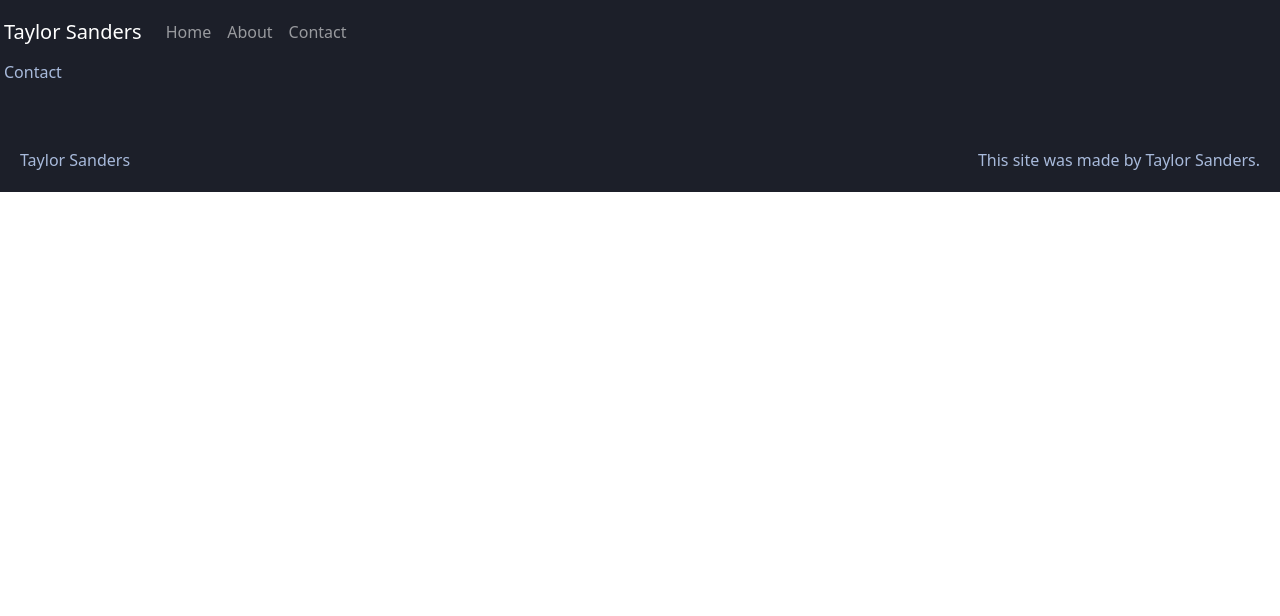
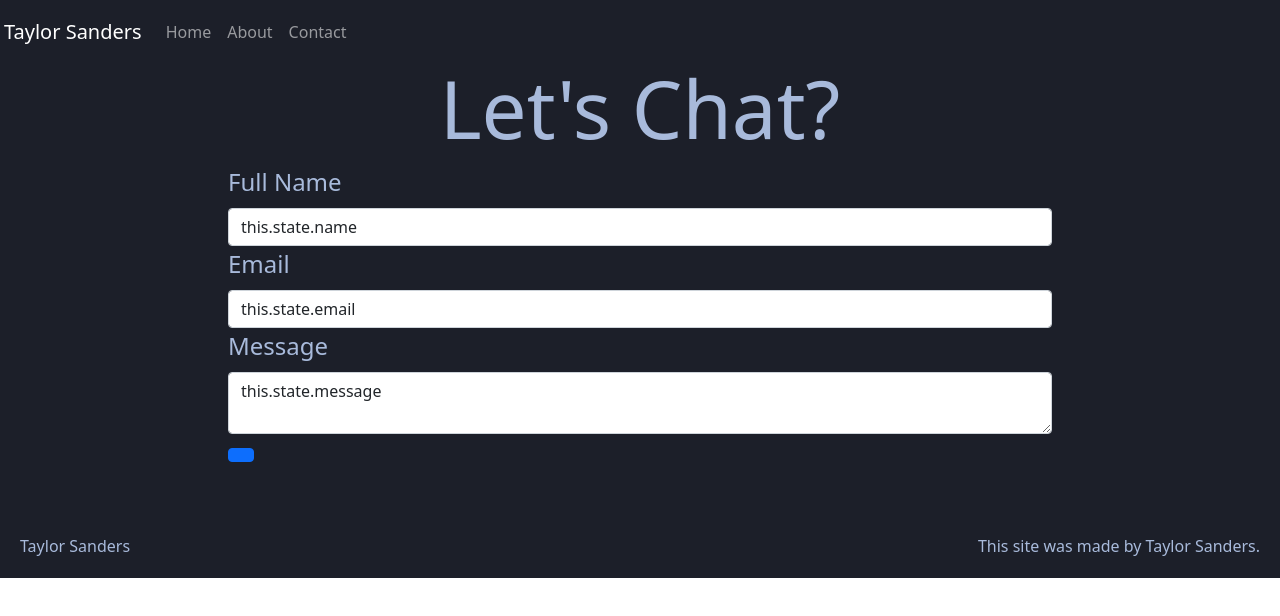
Before and after one commit to justpeachy8688/another-portfolio, a React (Create React App) app in the folder client/: page /contact in a window 1280 px wide. Shown: the top 616 px of the page. Built offline with nearby package versions, Linux system fonts and the light colour scheme; the HTML template or start-up script is replaced by a standard one.

Commit message:
contact form

```diff
--- a/client/src/App.css
+++ b/client/src/App.css
@@ -32,6 +32,10 @@
   color: rgb(168, 186, 219);
 }
 
-.about-me-title {
-  justify-content: center;
+.about-paragraph {
+  font-size: 24px;
 }
+
+.text-center {
+  font-weight: 700;
+}
--- a/client/src/components/Carousel.js
+++ b/client/src/components/Carousel.js
@@ -89,7 +89,7 @@ class Carousel extends React.Component {
 
     render() {
         return (
-            <Container fluid={true}>
+            <Container className="justify-content-center">
                 <Row className="justify-content-around">
                     {this.makeItems(this.state.items)}
                 </Row>
--- a/client/src/components/Content.js
+++ b/client/src/components/Content.js
@@ -9,7 +9,7 @@ function Content(props) {
     return (
         <Container fluid={true}>
             <Row className="justify-content-center">
-                <Col md={8}>
+                <Col className="about-paragraph" md={8} lg={8}>
                     {props.children}
                 </Col>
             </Row>
--- a/client/src/components/Hero.js
+++ b/client/src/components/Hero.js
@@ -9,9 +9,9 @@ import Row from 'react-bootstrap/Row';
 function Hero(props) {
     return (
         <Jumbotron className="bg-transparent jumbotron-fluid p-0">
-            <Container fluid={true}>
+            <Container className="text-center" fluid={true}>
                 <Row className="justify-content-center text-align-center">
-                    <Col md={8} sm={12}>
+                    <Col className="text-center" md={8} sm={12}>
                         {props.title && <h1 className="display-1 font-weight-bolder">{props.title}</h1>}
                         {props.subTitle && <h3 className="display-4 font-weight-light">{props.subTitle}</h3>}
                         {props.text && <h3 className="lead font-weight-light">{props.text}</h3>}
--- a/client/src/pages/AboutPage.js
+++ b/client/src/pages/AboutPage.js
@@ -7,7 +7,7 @@ function AboutPage(props) {
         <div>
             <Hero title={props.title} />
             <Content>
-                Full Stack Developer who studied at the University of Washington. I currently live in Anchorage, Alaska.
+                    Full Stack Developer who studied at the University of Washington. I currently live in Anchorage, Alaska.
                 As I've grown as a developer, I have worked alongside many talented developers and designers who have
                 raised my standards for what's expected of any application.
                 Through these experiences, I've had the opportunity to create memorable products that are not only
--- a/client/src/pages/ContactPage.js
+++ b/client/src/pages/ContactPage.js
@@ -1,11 +1,51 @@
 import React from 'react'
 
-function ContactPage() {
-    return (
-        <div>
-            <p>Contact</p>
-        </div>
-    )
+import Hero from "../components/Hero";
+import Content from "../components/Content";
+import Form from "react-bootstrap/Form";
+import Button from "react-bootstrap/Button";
+
+class ContactPage extends React.Component {
+    constructor(props) {
+        super(props);
+
+        this.state = {
+            name: '',
+            email: '',
+            message: '',
+            disabled: false,
+            emailSent: null,
+        }
+    }
+    render() {
+
+        return (
+            <div>
+                <Hero title={this.props.title} />
+
+                <Content>
+                    <Form>
+                        <Form.Group>
+                            <Form.Label htmlFor="full-name">Full Name</Form.Label>
+                            <Form.Control id="full-name" name="name" type="text" value="this.state.name" onChange={this.handleChange}></Form.Control>
+                        </Form.Group>
+
+                        <Form.Group>
+                            <Form.Label htmlFor="email">Email</Form.Label>
+                            <Form.Control id="email" name="email" type="email" value="this.state.email" onChange={this.handleChange}></Form.Control>
+                        </Form.Group>
+
+                        <Form.Group>
+                            <Form.Label htmlFor="message">Message</Form.Label>
+                            <Form.Control id="message" name="message" as="textarea" value="this.state.message" onChange={this.handleChange}></Form.Control>
+                        </Form.Group>
+
+                        <Button></Button>
+                    </Form>
+                </Content>
+            </div>
+        )
+    }
 }
 
 export default ContactPage
--- a/package.json
+++ b/package.json
@@ -19,6 +19,7 @@
     "nodemon": "^1.18.7"
   },
   "dependencies": {
+    "axios": "^0.21.1",
     "bootstrap": "^5.0.1",
     "express": "^4.16.3",
     "if-env": "^1.0.4",
```
Also changed, not shown: 1 other file (tests, documents, lock files or other folders).
